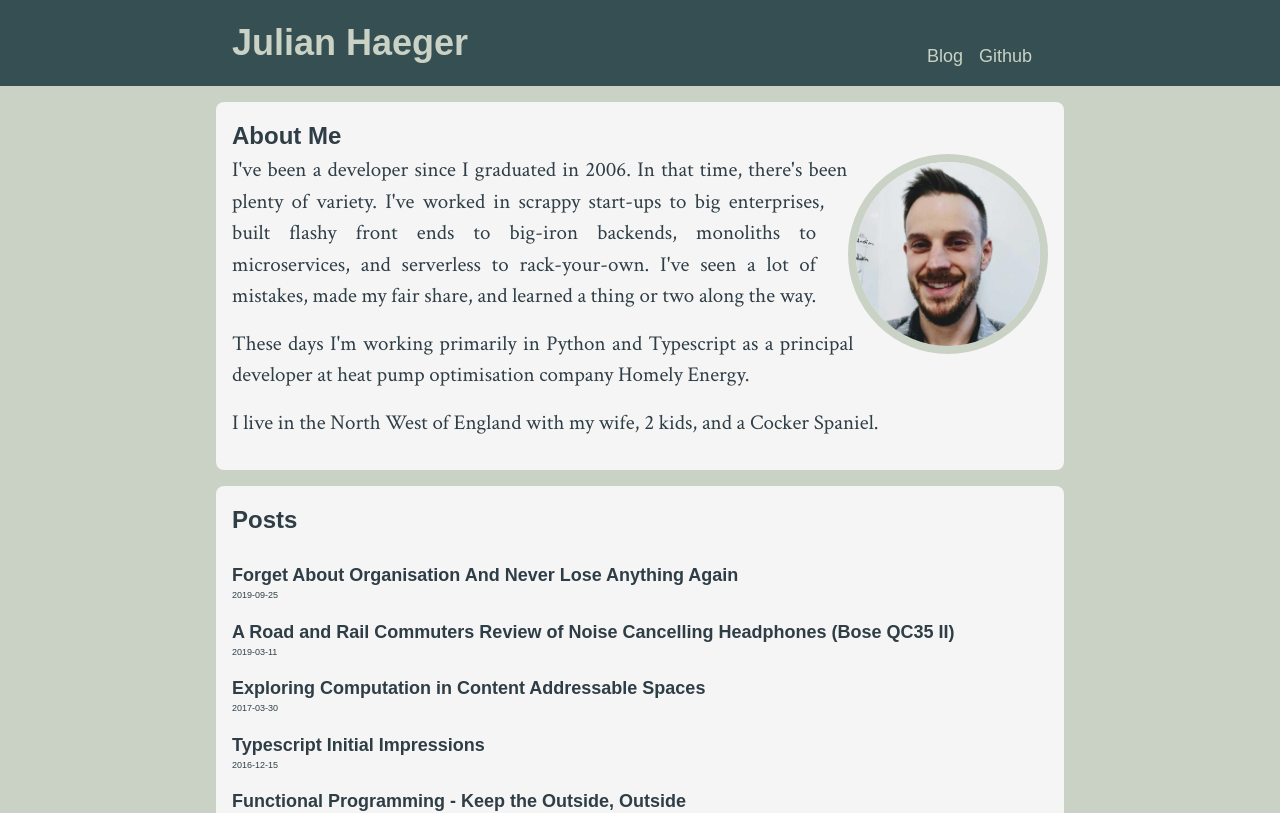
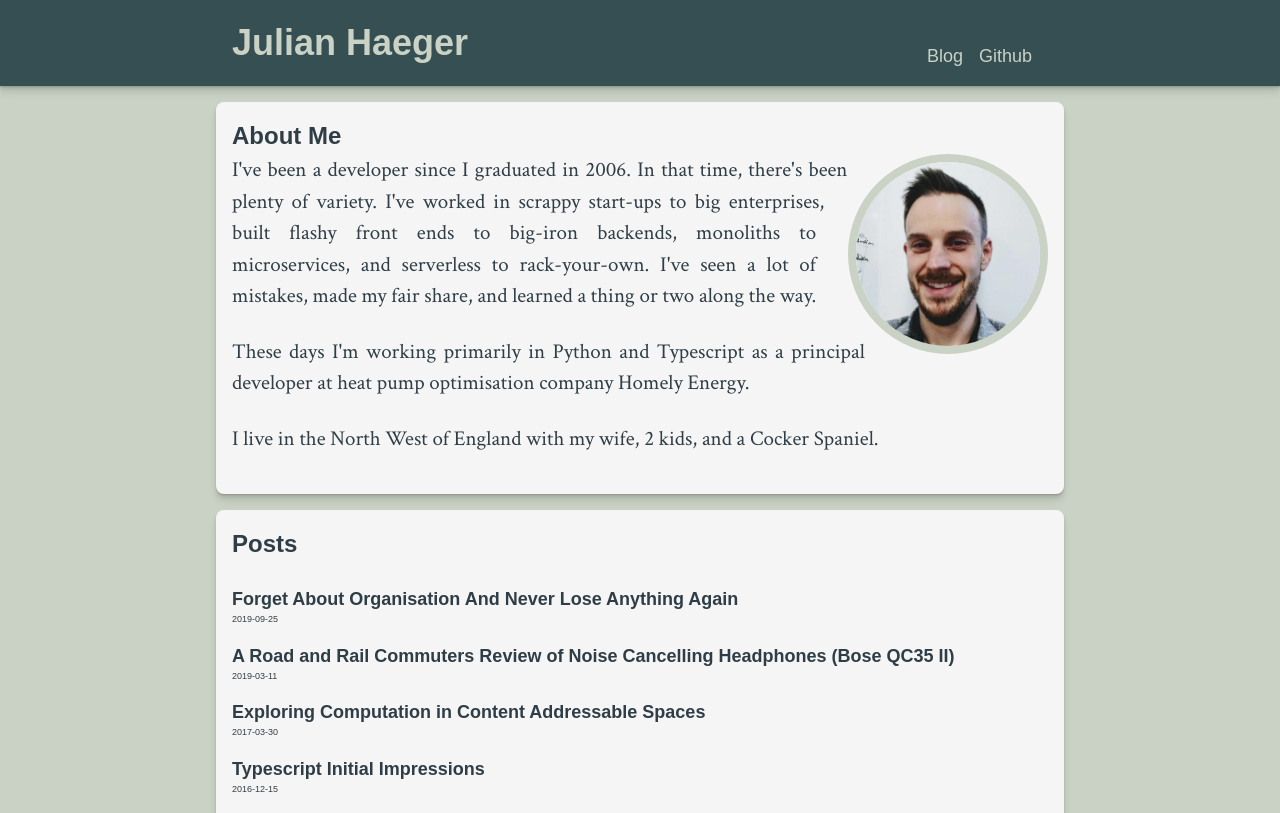
Before and after one commit to Foo42/next-blog, a Next.js app: page / in a window 1280 px wide. Shown: the top 813 px of the page. Built offline with nearby package versions, Linux system fonts and the light colour scheme.

Commit message:
drop shadows and better paragraph spacing

```diff
--- a/src/app/globals.css
+++ b/src/app/globals.css
@@ -81,6 +81,13 @@ article {
   margin: 1rem;
   background-color: whitesmoke;
   border-radius: 0.5rem;
+
+  box-shadow:
+    0 1px 1px hsl(0deg 0% 0% / 0.075),
+    0 2px 2px hsl(0deg 0% 0% / 0.075),
+    0 4px 4px hsl(0deg 0% 0% / 0.075),
+    0 8px 8px hsl(0deg 0% 0% / 0.075)
+    ;
 }
 
 
--- a/src/app/layout.module.css
+++ b/src/app/layout.module.css
@@ -2,6 +2,13 @@
   background-color: rgb(var(--banner-rgb));
   color: rgb(var(--banner-text-rgb));
   padding: 1rem;
+
+  box-shadow:
+    0 1px 1px hsl(0deg 0% 0% / 0.075),
+    0 2px 2px hsl(0deg 0% 0% / 0.075),
+    0 4px 4px hsl(0deg 0% 0% / 0.075),
+    0 8px 8px hsl(0deg 0% 0% / 0.075)
+    ;
 }
 
 .bannerContent {
--- a/src/app/typography2.css
+++ b/src/app/typography2.css
@@ -62,6 +62,6 @@ ul {
   }
 
   * {
-    margin-bottom: var(--s0);
+    margin-bottom: var(--s1);
   }
 }
```
